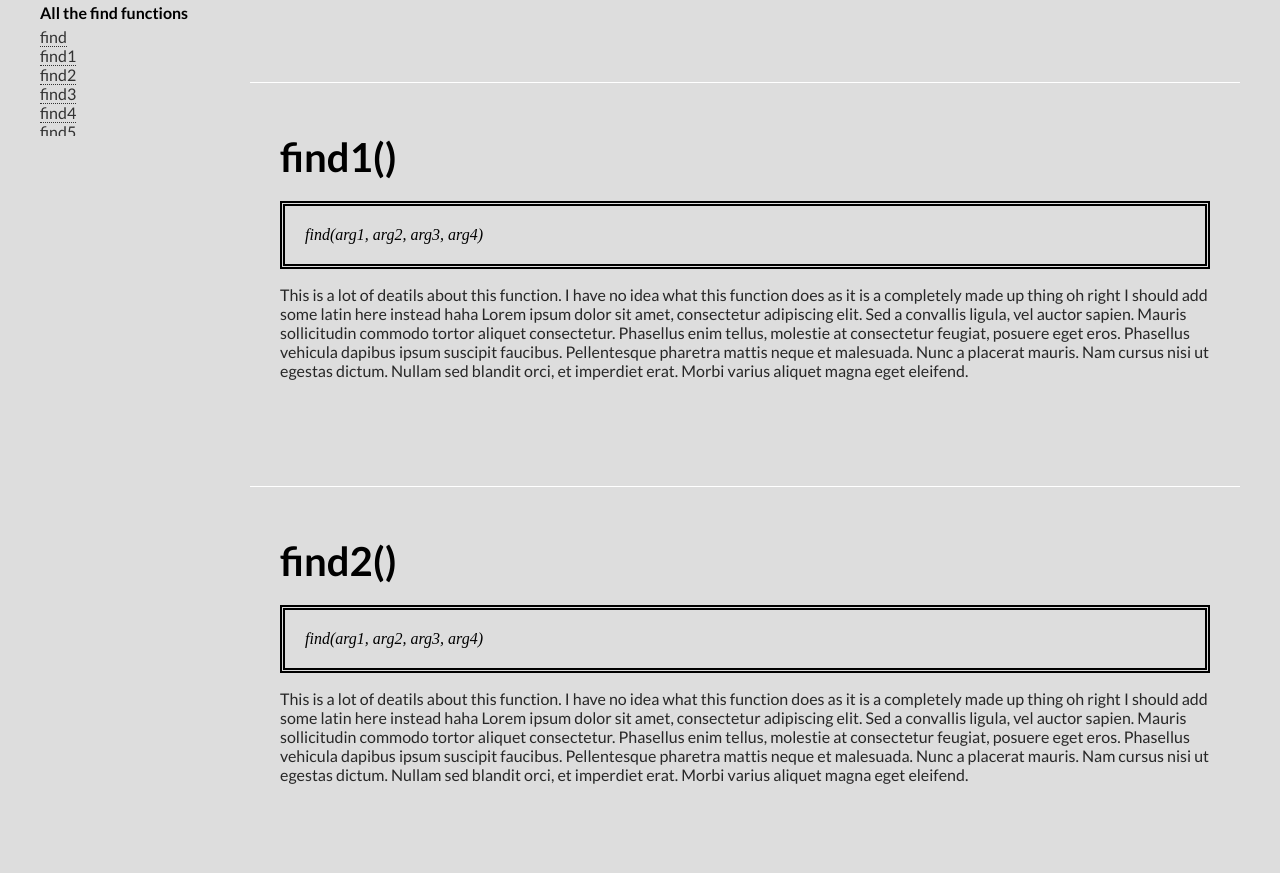
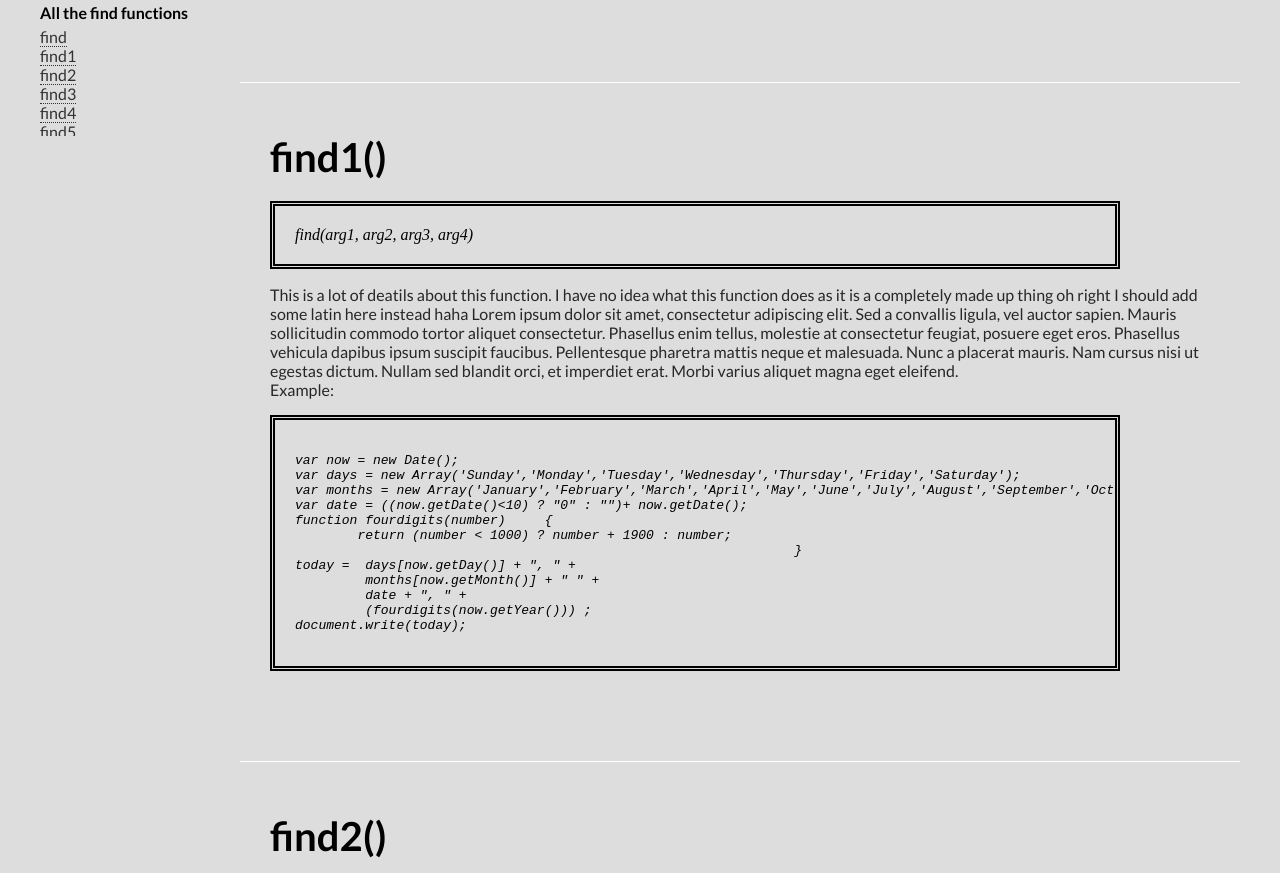
Before and after one commit to allenxyz/magneton, a plain HTML site: page doc.html in a window 1280 px wide. Shown: the part 587-1460 px from the top of the page. Drawn offline with Linux system fonts and the light colour scheme.

Commit message:
added example code

```diff
--- a/doc.html
+++ b/doc.html
@@ -110,8 +110,25 @@
 				<p>
 				This is a lot of deatils about this function. I have no idea what this function does as it is a completely made up thing oh right I should add some latin here instead haha
 				Lorem ipsum dolor sit amet, consectetur adipiscing elit. Sed a convallis ligula, vel auctor sapien. Mauris sollicitudin commodo tortor aliquet consectetur. Phasellus enim tellus, molestie at consectetur feugiat, posuere eget eros. Phasellus vehicula dapibus ipsum suscipit faucibus. Pellentesque pharetra mattis neque et malesuada. Nunc a placerat mauris. Nam cursus nisi ut egestas dictum. Nullam sed blandit orci, et imperdiet erat. Morbi varius aliquet magna eget eleifend.
+				<br>
+				Example:
+				</p>
+				<div class="code">
+					<pre>var now = new Date();
+var days = new Array('Sunday','Monday','Tuesday','Wednesday','Thursday','Friday','Saturday');
+var months = new Array('January','February','March','April','May','June','July','August','September','October','November','December');
+var date = ((now.getDate()<10) ? "0" : "")+ now.getDate();
+function fourdigits(number)	{
+	return (number < 1000) ? number + 1900 : number;
+								}
+today =  days[now.getDay()] + ", " +
+         months[now.getMonth()] + " " +
+         date + ", " +
+         (fourdigits(now.getYear())) ;
+document.write(today);</pre>
+				</div>
 
-				</p>
+
 			</div>
 
 		</div>
--- a/ss/main.css
+++ b/ss/main.css
@@ -348,7 +348,7 @@ footer {
 .side-right {
 	float: right;
 	margin-left: 210px;
-	width: auto;
+	width: 1000px;
 }
 
 .side-left ul {
@@ -383,6 +383,9 @@ footer {
 	font-style: italic;
 	border: 5px double black;
 	padding: 20px;
+	overflow: auto;
+	word-wrap: normal;
+	width: 800px;
 }
 
 
```
